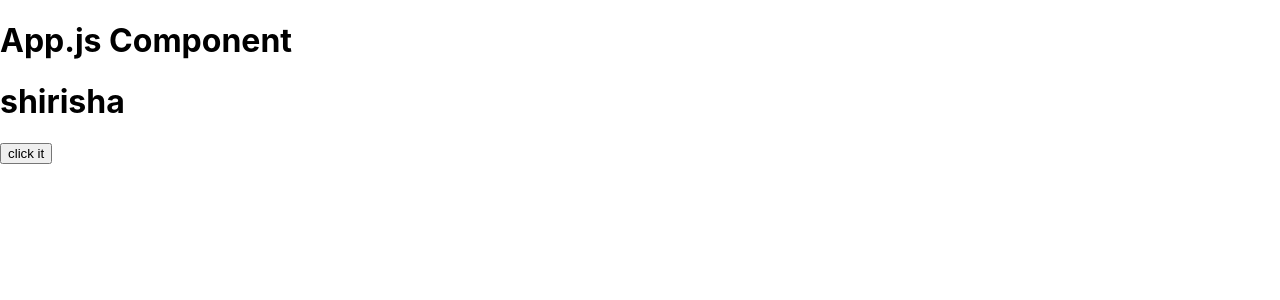
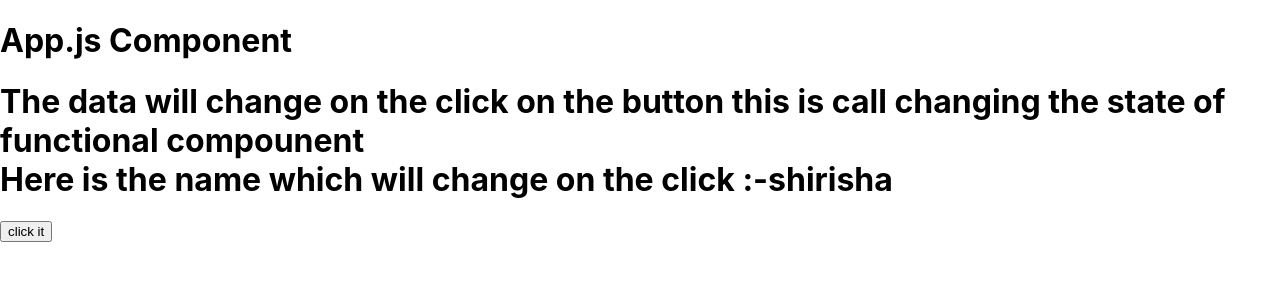
Before and after one commit to shirishagit/REACT-2, a React (Create React App) app in the folder react9/: page / in a window 1280 px wide. Shown: the top 300 px of the page. Built offline with nearby package versions, Linux system fonts and the light colour scheme.

Commit message:
file changed

```diff
--- a/react9/src/PRACTICE/FUNCTIONAL COMPONENT/0ne.js
+++ b/react9/src/PRACTICE/FUNCTIONAL COMPONENT/0ne.js
@@ -3,14 +3,14 @@ import react, { use, useState } from "react";
 const One = () =>{
   const[data,update] =useState("shirisha")
     function dataUpdate(){
-        update("sai")
+        update("9sai")
     }
     return(
        <div>
-        <h1>{data}</h1>
+        <h1>The data will change on the click on the button this is call changing the state of functional compounent <br/>
+         Here is the name which will change on the click :-{data}</h1>
         <button onClick={dataUpdate}>click it</button>
-
-       </div>
+        </div>
     )
 
 }
```
